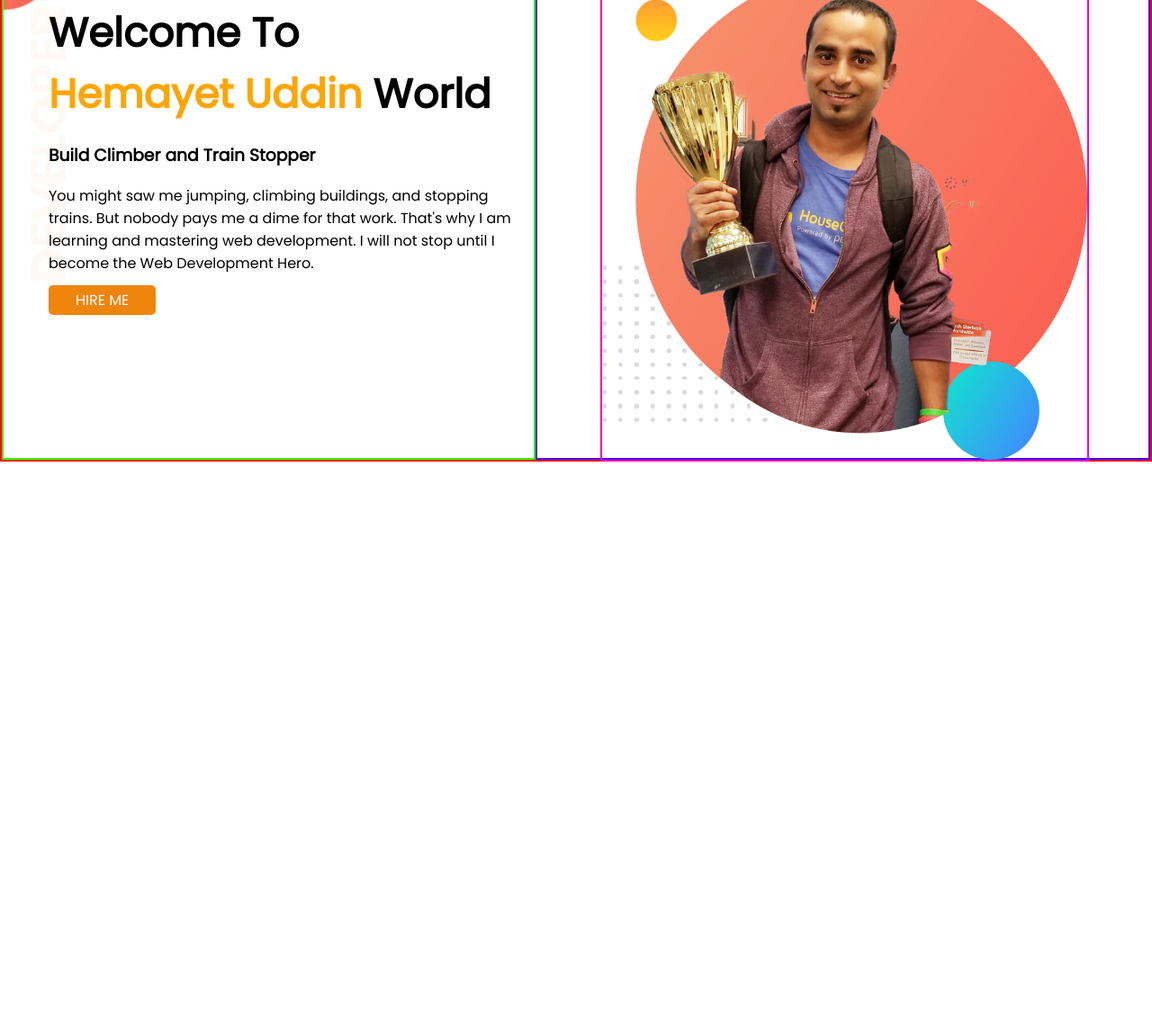
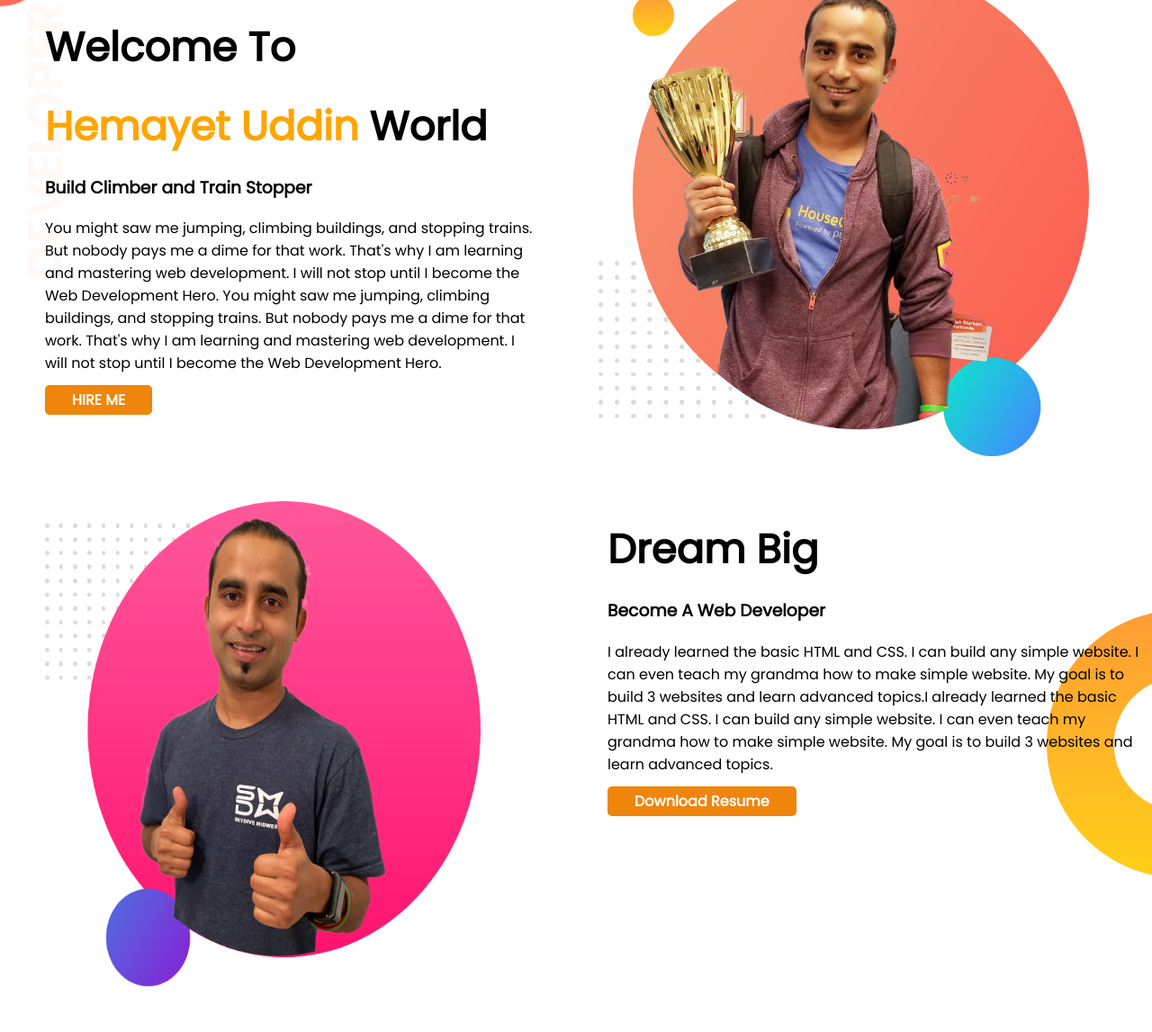
Before and after one commit to HeymatUddin/developer-portfoliooo, a plain HTML site: page index.html in a window 1280 px wide. Shown: the part 51-1198 px from the top of the page at 90% size. Before the commit the page ends 800 px from the top, so only its background shows below. Drawn offline with Linux system fonts and the light colour scheme.

Commit message:
section two

```diff
--- a/index.html
+++ b/index.html
@@ -13,18 +13,31 @@
 </head>
 
 <body>
-    <div class="one">
+    <section class="one">
         <div class="one-one">
             <h1>Welcome To</h1>
             <h1><span class="myName">Hemayet Uddin</span> World</h1>
             <h3>Build Climber and Train Stopper</h3>
-            <p>You might saw me jumping, climbing buildings, and stopping trains. But nobody pays me a dime for that work. That's why I am learning and mastering web development. I will not stop until I become the Web Development Hero.</p>
+            <p>You might saw me jumping, climbing buildings, and stopping trains. But nobody pays me a dime for that work. That's why I am learning and mastering web development. I will not stop until I become the Web Development Hero. You might saw me jumping,
+                climbing buildings, and stopping trains. But nobody pays me a dime for that work. That's why I am learning and mastering web development. I will not stop until I become the Web Development Hero.</p>
             <a class="link" href="">HIRE ME</a>
         </div>
         <div class="one-two">
             <img class="otimage" style="width:100%" src="./images/jhankar.png" alt="">
         </div>
-    </div>
+    </section>
+    <section class="two">
+        <div class="two-one">
+            <img class="otimage" src="./images/jhankar2.png" alt="">
+        </div>
+        <div class="two-two">
+            <h1>Dream Big</h1>
+            <h3>Become A Web Developer</h3>
+            <p>I already learned the basic HTML and CSS. I can build any simple website. I can even teach my grandma how to make simple website. My goal is to build 3 websites and learn advanced topics.I already learned the basic HTML and CSS. I can build
+                any simple website. I can even teach my grandma how to make simple website. My goal is to build 3 websites and learn advanced topics.</p>
+            <a class="link" href="">Download Resume</a>
+        </div>
+    </section>
 </body>
 
 </html>
--- a/style.css
+++ b/style.css
@@ -6,6 +6,7 @@ body {
 h1 {
     font-size: 45px;
     margin: 0px;
+    margin-top: 20px;
 }
 
 .myName {
@@ -18,12 +19,12 @@ h1 {
     color: white;
     padding: 5px 30px;
     border-radius: 5px;
-    margin-top: 5px;
+    font-weight: 700;
+    margin: 40px 0px;
 }
 
 .one {
     display: flex;
-    border: 2px solid red;
 }
 
 .one-one {
@@ -32,17 +33,39 @@ h1 {
     background-repeat: no-repeat;
     padding-left: 50px;
     padding-top: 50px;
-    border: 2px solid rgb(51, 255, 0);
 }
 
 .one-two {
     width: 50%;
-    border: 2px solid rgb(76, 0, 255);
     padding: 10px 70px;
     padding-bottom: 0px;
 }
 
 .otimage {
-    border: 2px solid rgb(255, 0, 179);
     height: 100%;
 }
+
+.two {
+    width: 100%;
+    display: flex;
+    height: 80vh;
+}
+
+.two-one {
+    width: 50%;
+    padding: 50px 0px 50px 50px;
+}
+
+.two-one img {
+    width: 80%;
+}
+
+.two-two {
+    width: 50%;
+    padding-left: 20px;
+    padding-top: 50px;
+    background-image: url(./images/dream-bg.png);
+    background-repeat: no-repeat;
+    background-position: bottom;
+    background-position: right;
+}
```
Also changed, not shown: images/dream-bg.png (added), images/exp-bg.png (added), images/jhankar2.png (added), images/my-bg.png (added), images/my-bg2.png (added).
